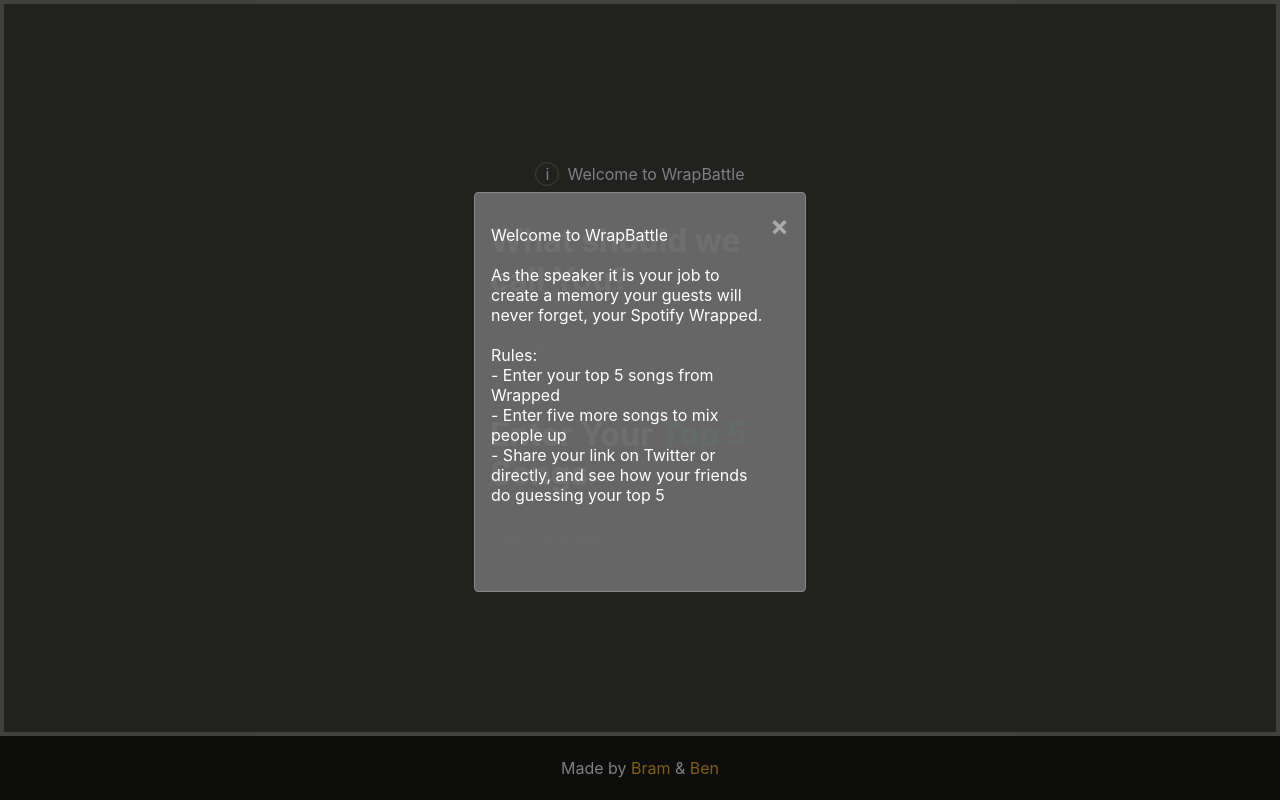
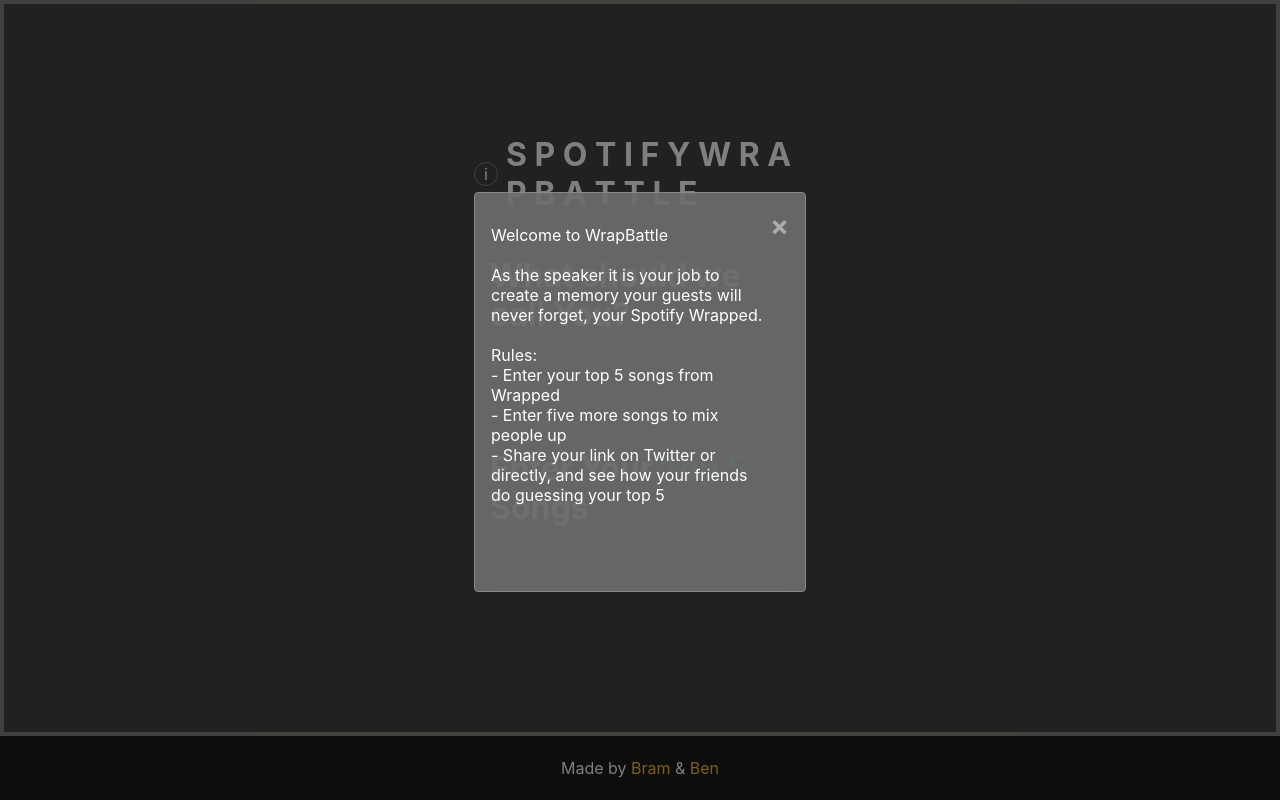
Before and after one commit to bramses/wrapbattle, a Next.js app: page / in a window 1280 px wide. Built offline with nearby package versions, Linux system fonts and the light colour scheme.

Commit message:
index [id] [correct]

```diff
--- a/pages/index.js
+++ b/pages/index.js
@@ -7,6 +7,8 @@
 import CenterContainer from '../components/CenterContainer'
 import StyledButton from '../components/StyledButton'
 import Modal from '../components/Modal'
+import Link from 'next/link'
+
 
 const SongSearch = () => {
   const router = useRouter()
@@ -92,7 +94,11 @@
 
         <div className={styles.infocontainer}>
           <div className={styles.info} onClick={() => setModalOpen(true)}>i</div>
-          <p>Welcome to WrapBattle</p>
+          <h1 className={styles.header}>
+                <Link href="/" >
+                S P O T I F Y  W R A P B A T T L E
+                </Link>
+            </h1>
         </div>
 
 
```
Also changed, not shown: pages/play/[id].js (+8 -1 lines), pages/share/[slug]/[correct].js (+7 -0 lines).
